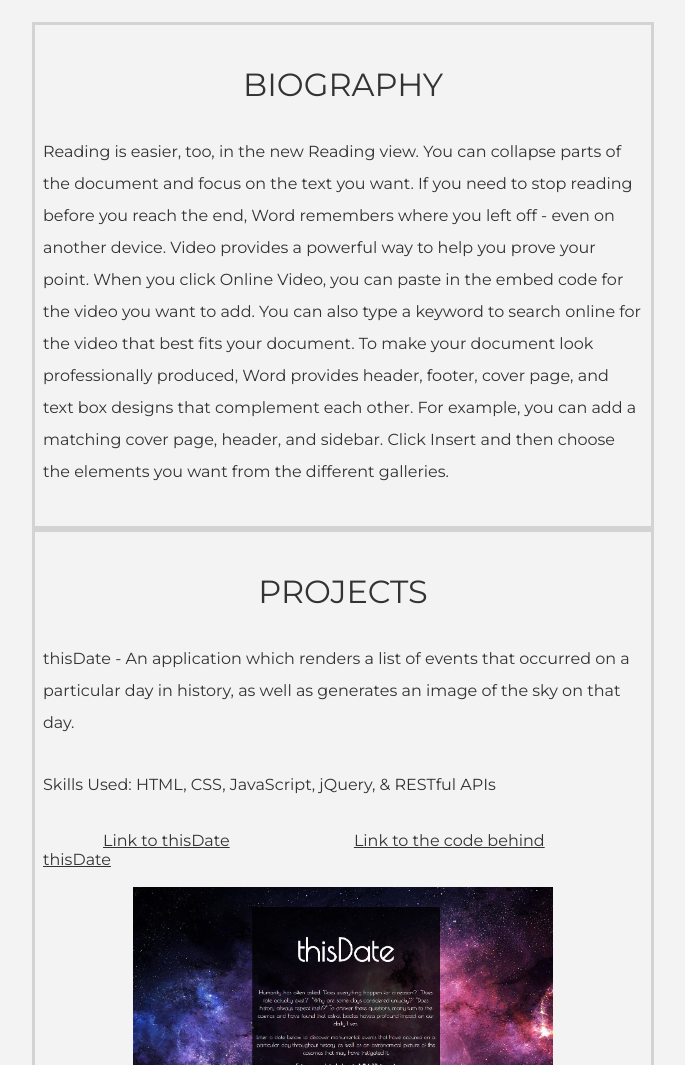
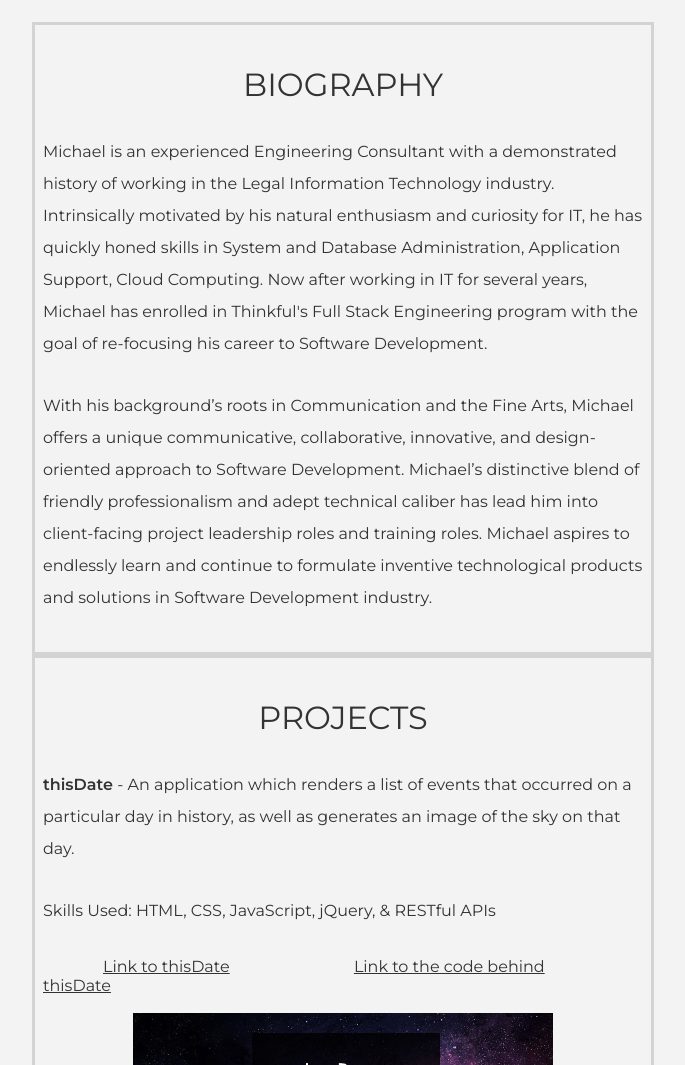
Before and after one commit to michaelargent/Portfolio, a plain HTML site: page index.html in a window 1280 px wide. Shown: the part 781-1846 px from the top of the page, without its empty margins (297-982 px from the left). Drawn offline with nearby package versions, Linux system fonts and the light colour scheme; a script that the page names is missing.

Commit message:
added aboout me. added icons for contact section.

```diff
--- a/index.html
+++ b/index.html
@@ -31,20 +31,14 @@
         <div class="grid-container">
             <div class="grid-item">
                 <h3 class ="grid-title">BIOGRAPHY</h3>
-                <p>Reading is easier, too, in the new Reading view. You can collapse parts of the document and focus on
-                    the text you want. If you need to stop reading before you reach the end, Word remembers where you
-                    left off - even on another device.
-                    Video provides a powerful way to help you prove your point. When you click Online Video, you can
-                    paste in the embed code for the video you want to add. You can also type a keyword to search online
-                    for the video that best fits your document.
-                    To make your document look professionally produced, Word provides header, footer, cover page, and
-                    text box designs that complement each other. For example, you can add a matching cover page, header,
-                    and sidebar. Click Insert and then choose the elements you want from the different galleries.</p>
+                <p>Michael is an experienced Engineering Consultant with a demonstrated history of working in the Legal Information Technology industry. Intrinsically motivated by his natural enthusiasm and curiosity for IT, he has quickly honed skills in System and Database Administration, Application Support, Cloud Computing. Now after working in IT for several years, Michael has enrolled in Thinkful's Full Stack Engineering program with the goal of re-focusing his career to Software Development.</p>
+
+                <p>With his background’s roots in Communication and the Fine Arts, Michael offers a unique communicative, collaborative, innovative, and design-oriented approach to Software Development. Michael’s distinctive blend of friendly professionalism and adept technical caliber has lead him into client-facing project leadership roles and training roles. Michael aspires to endlessly learn and continue to formulate inventive technological products and solutions in Software Development industry.</p>
             </div>
             <div class="grid-item">
                 <div class="project-one">
                 <h3 class ="grid-title">PROJECTS</h3>
-                <p>thisDate - An application which renders a list of events that occurred on a particular day in history, as well as generates an image of the sky on that day.</p>
+                <p><b>thisDate</b> - An application which renders a list of events that occurred on a particular day in history, as well as generates an image of the sky on that day.</p>
                 <p>Skills Used: HTML, CSS, JavaScript, jQuery, & RESTful APIs</p>
                 <a href="https://michaelargent.github.io/thisDate-Application/">Link to thisDate</a>
                 <a href="https://github.com/michaelargent/thisDate-Application">Link to the code behind thisDate</a>
```
Also changed, not shown: images/github.png, images/linkedin.png.
